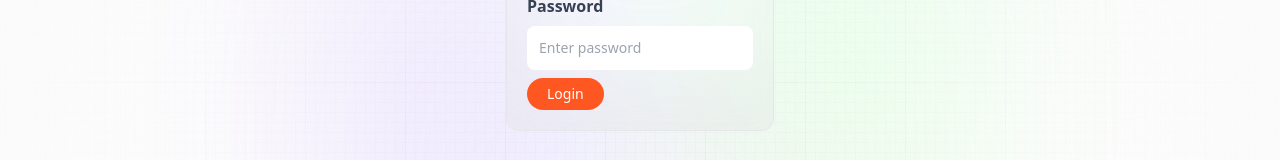
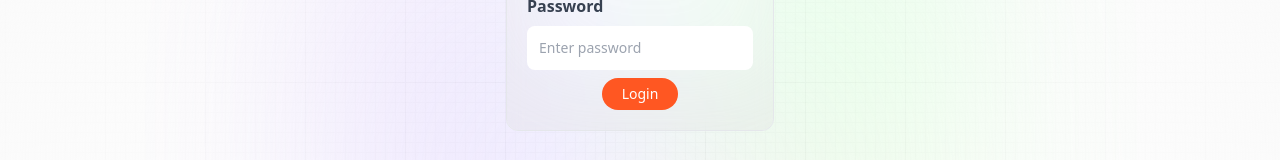
Before and after one commit to S-cloud-tech/drugms, a Next.js app: page / in a window 1280 px wide. Shown: the part 223-383 px from the top of the page. Built offline with nearby package versions, Linux system fonts and the light colour scheme.

Commit message:
Update Login.js

```diff
--- a/components/Login.js
+++ b/components/Login.js
@@ -35,7 +35,7 @@ const Login = (setLogged) => {
           className="form_input"
         />
       </label>
-      <div>
+      <div className="flex justify-center">
         <button
           type="submit"
           onClick={() => {
```
